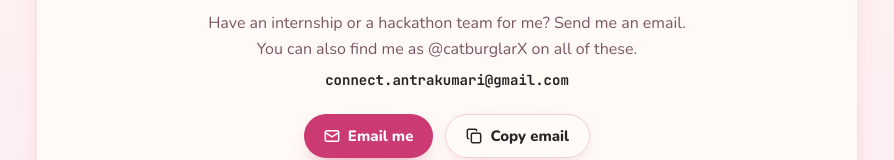
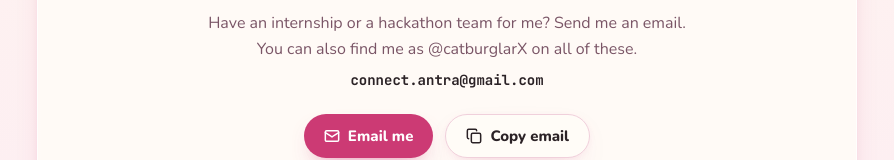
Before and after one commit to catburglarX/catburglarx, a Next.js app: page /catburglarx/ in a window 1280 px wide. Shown: the part 3762-3922 px from the top of the page, without its empty margins (193-1087 px from the left). Built offline with nearby package versions, Linux system fonts and the light colour scheme.

Commit message:
Update email and LinkedIn handle

```diff
--- a/src/data/profile.ts
+++ b/src/data/profile.ts
@@ -11,7 +11,7 @@ export const profile = {
   pronouns: "she/her",
   role: "First-year B.Tech CSE student",
   location: "Jaipur, India",
-  email: "connect.antrakumari@gmail.com",
+  email: "connect.antra@gmail.com",
   status: "Open to internships and hackathon teams",
   tagline: "coffee and { code }",
   // Keep these about the same length, so the braces around them sit close.
@@ -83,7 +83,7 @@ export const profile = {
     "I want to join a team for my next hackathon. I can build web pages, and I'm getting better at Python.",
   socials: [
     { name: "GitHub", handle: "catburglarX", url: "https://github.com/catburglarX" },
-    { name: "LinkedIn", handle: "catburglarX", url: "https://www.linkedin.com/in/catburglarX" },
+    { name: "LinkedIn", handle: "antra2703", url: "https://www.linkedin.com/in/antra2703" },
     { name: "Instagram", handle: "catburglarX", url: "https://www.instagram.com/catburglarX" },
     { name: "X", handle: "catburglarX", url: "https://x.com/catburglarX" },
   ],
```
Also changed, not shown: 1 other file (tests, documents, lock files or other folders).
